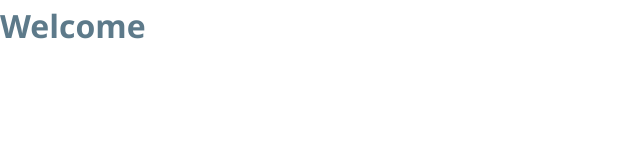
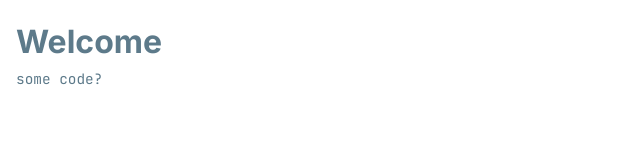
Before and after one commit to seguri/cheatsheet-java, a website built with Vite: page index.html in a window 1280 px wide. Shown: the whole page, without its empty margins (0-640 px from the left). Built offline with nearby package versions, Linux system fonts and the light colour scheme.

Commit message:
Add fonts

```diff
--- a/index.html
+++ b/index.html
@@ -3,14 +3,21 @@
 <head>
     <meta charset="UTF-8">
     <meta name="viewport" content="width=device-width, initial-scale=1.0">
+    <title>Java Cheat Sheet</title>
+
     <link rel="apple-touch-icon" sizes="180x180" href="/apple-touch-icon.png">
     <link rel="icon" type="image/png" sizes="32x32" href="/favicon-32x32.png">
     <link rel="icon" type="image/png" sizes="16x16" href="/favicon-16x16.png">
     <link rel="manifest" href="/site.webmanifest">
+
+    <link rel="preconnect" href="https://fonts.googleapis.com">
+    <link rel="preconnect" href="https://fonts.gstatic.com" crossorigin>
+    <link href="https://fonts.googleapis.com/css2?family=Inter:wght@400;700&family=JetBrains+Mono:wght@400&display=swap" rel="stylesheet">
+
     <link rel="stylesheet" href="/src/styles/index.css">
-    <title>Java Cheat Sheet</title>
 </head>
 <body>
     <h1>Welcome</h1>
+    <pre>some code?</pre>
 </body>
 </html>
--- a/src/styles/index.css
+++ b/src/styles/index.css
@@ -1,4 +1,9 @@
 :root {
+  --font-sans: "Inter", "Segoe UI", "Helvetica Neue", sans-serif;
+  --font-mono: "JetBrains Mono", "Courier New", monospace;
+
+  --spacing-unit: 8px;
+
   /** Base colors */
   --clr-dark-a0: #000000;
   --clr-light-a0: #ffffff;
@@ -66,9 +71,20 @@ html {
 }
 
 body {
-  font-family: "Segoe UI", Tahoma, Geneva, Verdana, sans-serif;
-  line-height: 1.6;
+  font-family: var(--font-sans);
+  font-weight: 400;
+  padding: calc(var(--spacing-unit) * 2);
   color: var(--clr-primary-a50);
   background-color: var(--clr-surface-a0);
-  padding-top: 0px; /* Optional space for sticky header */
+  line-height: 1.6;
+  transition: color 0.3s ease, background-color 0.3s ease;
 }
+
+pre,
+code,
+kbd,
+samp {
+  font-family: var(--font-mono);
+  font-weight: 400;
+  font-size: 0.9em;
+}
```
